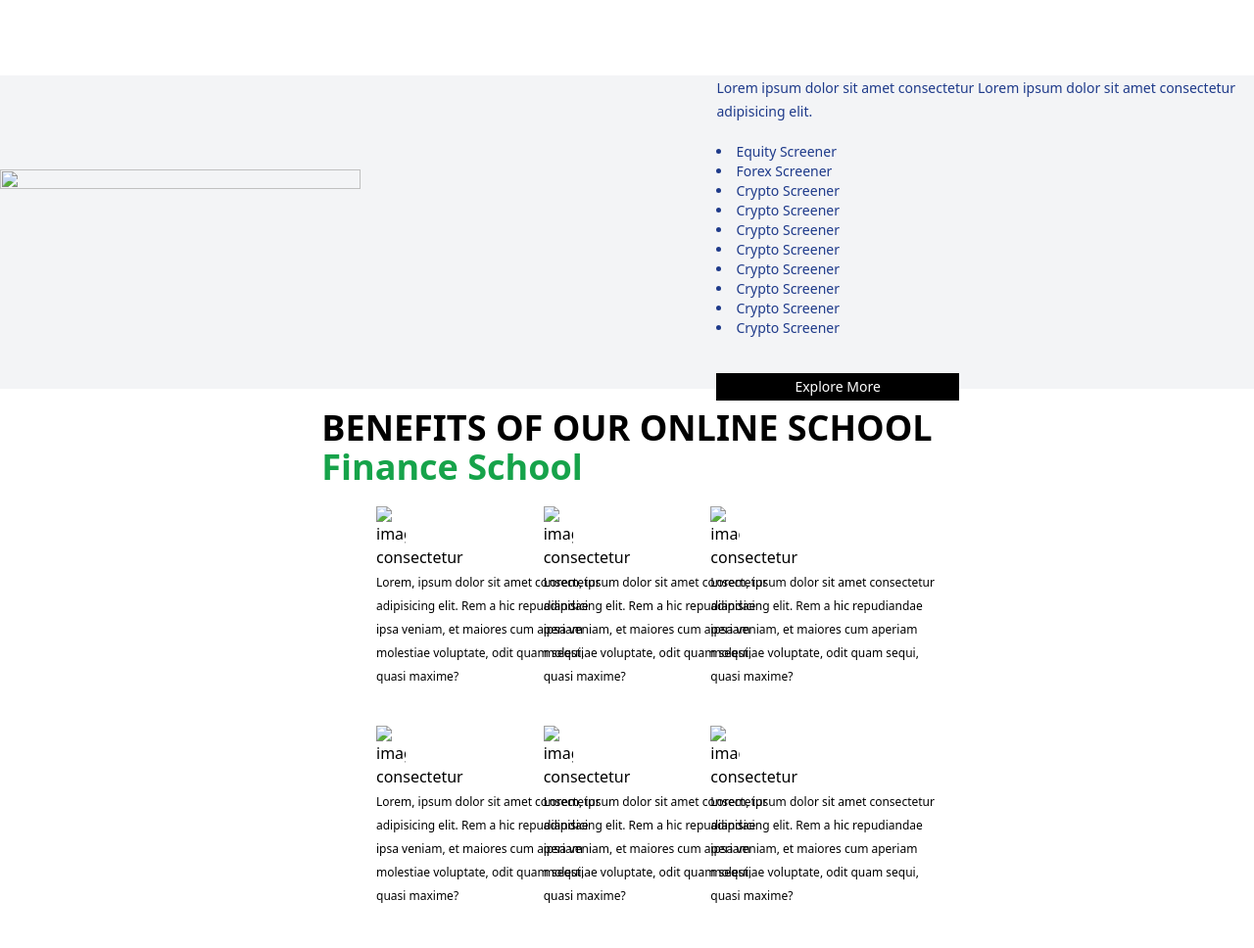
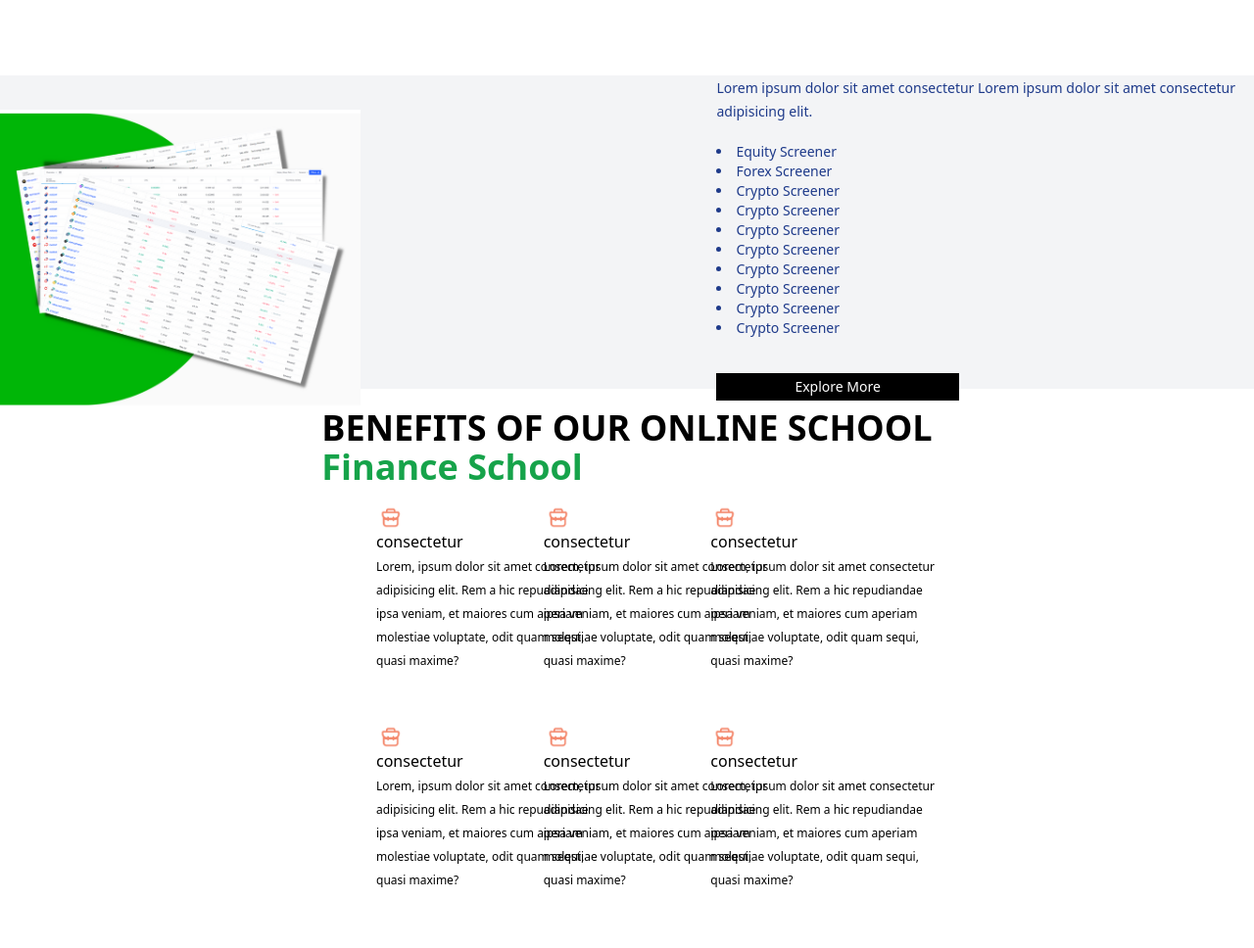
Before and after one commit to Mohitraut07/Tailwind_Project, a website: page index.html in a window 1280 px wide. Shown: the part 5247-6215 px from the top of the page at 98% size. Drawn offline with nearby package versions, Linux system fonts and the light colour scheme; the site is published under a folder, as on GitHub Pages, so addresses that start at the root find nothing.

Commit message:
img tag src changed

```diff
--- a/index.html
+++ b/index.html
@@ -392,7 +392,7 @@
             <div class="flex justify-between items-center">
                 <div class="container w-2/3">
                     <div class="container w-[390px] h-[220px] bg-gray-100">
-                        <img src="/images/img4.png">
+                        <img src="images/img4.png">
                     </div>
                 </div>
                 <div class=" w-1/2 flex justify-center items-center">
@@ -411,7 +411,7 @@
         <div class="flex justify-center items-center py-20">
             <div
                 class="bg-gradient-to-r from-indigo-500 to-purple-500 ... h-96 w-[750px] flex justify-around items-center rounded ">
-                <img src="/images/img5.png" alt="image">
+                <img src="images/img5.png" alt="image">
                 <div class="w-1/4 items-center">
                     <span class="text-xs text-white text-justify">Lorem ipsum dolor sit amet consectetur Lorem ipsum
                         dolor sit amet consectetur adipisicing elit.</span>
@@ -437,7 +437,7 @@
         <section class="h-80 bg-gray-100">
             <div class="flex justify-between items-center">
                 <div class="container w-2/3">
-                        <img src="/images/img4.png" width="368px" height="180px">
+                        <img src="images/img4.png" width="368px" height="180px">
                 </div>
                 <div class="w-1/2 items-center">
                     <span class="text-sm  text-blue-900 justify">Lorem ipsum dolor sit amet consectetur Lorem ipsum
@@ -469,42 +469,42 @@
         </div>
             <div class="grid grid-cols-3 grid-rows-2 gap-0  mx-96">
                 <div class="item w-60 h-56 ">
-                    <img src="/images/logo2.0.png" alt="image" width="30px" height="30px">
+                    <img src="images/logo2.0.png" alt="image" width="30px" height="30px">
                     <span class=" text-black">consectetur</span><br>
                     <span class="text-xs whitespace-normal">Lorem, ipsum dolor sit amet consectetur adipisicing elit. Rem a hic
                         repudiandae ipsa veniam, et maiores cum aperiam molestiae voluptate, odit quam sequi, quasi
                         maxime?</span>
                 </div>
                 <div class="item w-60 h-56">
-                    <img src="/images/logo2.0.png" alt="image" width="30px" height="30px">
+                    <img src="images/logo2.0.png" alt="image" width="30px" height="30px">
                     <span class=" text-black">consectetur</span><br>
                     <span class="text-xs">Lorem, ipsum dolor sit amet consectetur adipisicing elit. Rem a hic
                         repudiandae ipsa veniam, et maiores cum aperiam molestiae voluptate, odit quam sequi, quasi
                         maxime?</span>
                 </div>
                 <div class="item w-60 h-56">
-                    <img src="/images/logo2.0.png" alt="image" width="30px" height="30px">
+                    <img src="images/logo2.0.png" alt="image" width="30px" height="30px">
                     <span class=" text-black">consectetur</span><br>
                     <span class="text-xs">Lorem, ipsum dolor sit amet consectetur adipisicing elit. Rem a hic
                         repudiandae ipsa veniam, et maiores cum aperiam molestiae voluptate, odit quam sequi, quasi
                         maxime?</span>
                 </div>
                 <div class="item w-60 h-56">
-                    <img src="/images/logo2.0.png" alt="image" width="30px" height="30px">
+                    <img src="images/logo2.0.png" alt="image" width="30px" height="30px">
                     <span class=" text-black">consectetur</span><br>
                     <span class="text-xs">Lorem, ipsum dolor sit amet consectetur adipisicing elit. Rem a hic
                         repudiandae ipsa veniam, et maiores cum aperiam molestiae voluptate, odit quam sequi, quasi
                         maxime?</span>
                 </div>
                 <div class="item w-60 h-56">
-                    <img src="/images/logo2.0.png" alt="image" width="30px" height="30px">
+                    <img src="images/logo2.0.png" alt="image" width="30px" height="30px">
                     <span class=" text-black">consectetur</span><br>
                     <span class="text-xs">Lorem, ipsum dolor sit amet consectetur adipisicing elit. Rem a hic
                         repudiandae ipsa veniam, et maiores cum aperiam molestiae voluptate, odit quam sequi, quasi
                         maxime?</span>
                 </div>
                 <div class="item w-60 h-56">
-                    <img src="/images/logo2.0.png" alt="image" width="30px" height="30px">
+                    <img src="images/logo2.0.png" alt="image" width="30px" height="30px">
                     <span class=" text-black">consectetur</span><br>
                     <span class="text-xs">Lorem, ipsum dolor sit amet consectetur adipisicing elit. Rem a hic
                         repudiandae ipsa veniam, et maiores cum aperiam molestiae voluptate, odit quam sequi, quasi
@@ -544,7 +544,7 @@
             </div>
             <section class=" bg-[#23007A] my-5">
                 <div class="flex justify-center items-center">
-                    <img src="/images/img6.png" alt="image" width="700px" height="400px">
+                    <img src="images/img6.png" alt="image" width="700px" height="400px">
                 </div>
             </section>
     </main>
```
